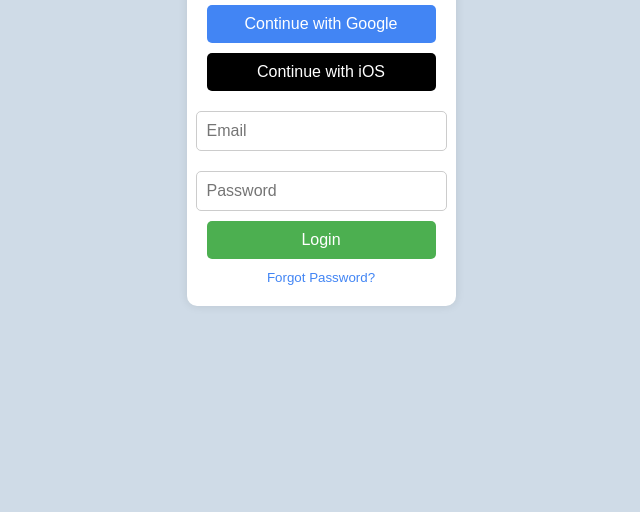
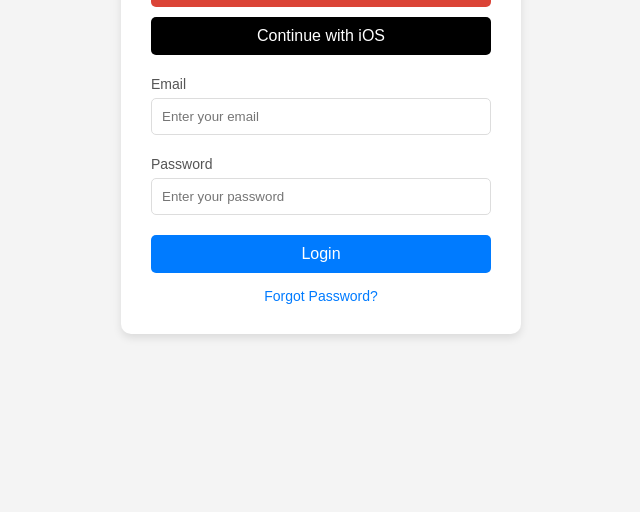
Before and after one commit to Neha-george/FinTrack, a website: page jsproject/login/index.html in a window 1280 px wide. Shown: the part 288-800 px from the top of the page, without its empty margins (319-959 px from the left). Drawn offline with Linux system fonts and the light colour scheme.

Commit message:
index.html

```diff
--- a/jsproject/login/index.html
+++ b/jsproject/login/index.html
@@ -1,26 +1,147 @@
 <!DOCTYPE html>
 <html lang="en">
 <head>
-    <meta charset="UTF-8">
-    <meta name="viewport" content="width=device-width, initial-scale=1.0">
-    <title>Login - FINTRACK</title>
-    <link rel="stylesheet" href="style.css">
-    <script src="https://www.gstatic.com/firebasejs/9.6.1/firebase-app.js"></script>
-    <script src="https://www.gstatic.com/firebasejs/9.6.1/firebase-auth.js"></script>
-    <script defer src="app.js"></script>
+  <meta charset="UTF-8">
+  <meta name="viewport" content="width=device-width, initial-scale=1.0">
+  <title>Login Page</title>
+  <style>
+    * {
+      margin: 0;
+      padding: 0;
+      box-sizing: border-box;
+      font-family: 'Arial', sans-serif;
+    }
+
+    body {
+      display: flex;
+      justify-content: center;
+      align-items: center;
+      height: 100vh;
+      background-color: #f4f4f4;
+    }
+
+    .login-container {
+      background: white;
+      padding: 30px;
+      border-radius: 10px;
+      box-shadow: 0 4px 8px rgba(0, 0, 0, 0.1);
+      width: 100%;
+      max-width: 400px;
+      text-align: center;
+    }
+
+    h2 {
+      margin-bottom: 20px;
+      color: #333;
+    }
+
+    .social-login {
+      display: flex;
+      flex-direction: column;
+      gap: 10px;
+    }
+
+    .social-login button {
+      width: 100%;
+      padding: 10px;
+      border: none;
+      border-radius: 5px;
+      cursor: pointer;
+      font-size: 16px;
+    }
+
+    .google-btn {
+      background-color: #db4437;
+      color: white;
+    }
+
+    .ios-btn {
+      background-color: #000;
+      color: white;
+    }
+
+    .input-group {
+      margin-top: 20px;
+      text-align: left;
+    }
+
+    label {
+      font-size: 14px;
+      color: #555;
+    }
+
+    input {
+      width: 100%;
+      padding: 10px;
+      margin-top: 5px;
+      border: 1px solid #ddd;
+      border-radius: 5px;
+    }
+
+    .login-btn {
+      width: 100%;
+      padding: 10px;
+      background-color: #007bff;
+      color: white;
+      border: none;
+      border-radius: 5px;
+      cursor: pointer;
+      margin-top: 20px;
+      font-size: 16px;
+    }
+
+    .forgot-password {
+      display: block;
+      margin-top: 15px;
+      text-decoration: none;
+      color: #007bff;
+      font-size: 14px;
+    }
+  </style>
 </head>
 <body>
-    <div class="login-container">
-        <h2>Login</h2>
-        <button id="google-login" class="social-login">Continue with Google
-        </button>
-        <button id="ios-login" class="social-login">Continue with iOS</button>
-        <form id="login-form">
-            <input type="email" id="email" placeholder="Email" required>
-            <input type="password" id="password" placeholder="Password" required>
-            <button type="submit">Login</button>
-        </form>
-        <button id="forgot-password">Forgot Password?</button>
+  <div class="login-container">
+    <h2>Login</h2>
+    <div class="social-login">
+      <button class="google-btn" onclick="loginWithGoogle()">Continue with Google</button>
+      <button class="ios-btn" onclick="loginWithIOS()">Continue with iOS</button>
     </div>
+
+    <div class="input-group">
+      <label for="email">Email</label>
+      <input type="email" id="email" placeholder="Enter your email">
+    </div>
+
+    <div class="input-group">
+      <label for="password">Password</label>
+      <input type="password" id="password" placeholder="Enter your password">
+    </div>
+
+    <button class="login-btn" onclick="login()">Login</button>
+    <a href="#" class="forgot-password">Forgot Password?</a>
+  </div>
+
+  <script>
+    function loginWithGoogle() {
+      alert("Redirecting to Google login...");
+    }
+
+    function loginWithIOS() {
+      alert("Redirecting to iOS login...");
+    }
+
+    function login() {
+      const email = document.getElementById("email").value;
+      const password = document.getElementById("password").value;
+
+      if (!email || !password) {
+        alert("Please enter both email and password.");
+        return;
+      }
+
+      // Redirect to Set PIN Page
+      window.location.href = "/jsproject/setpin/index.html";
+    }
+  </script>
 </body>
 </html>
```
